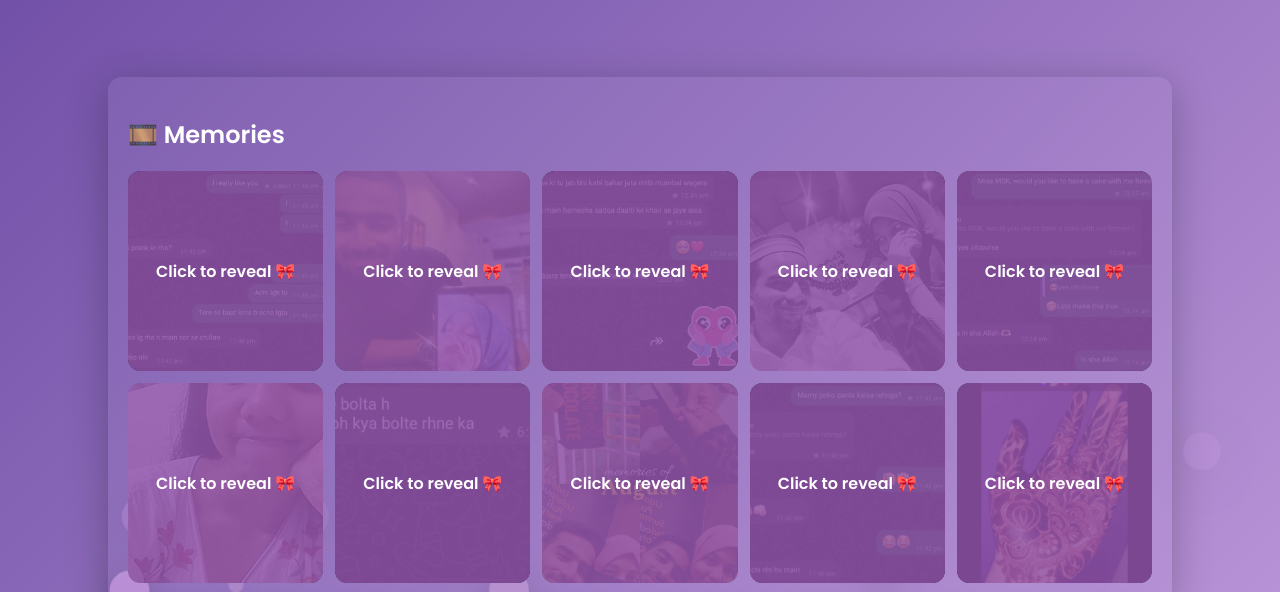
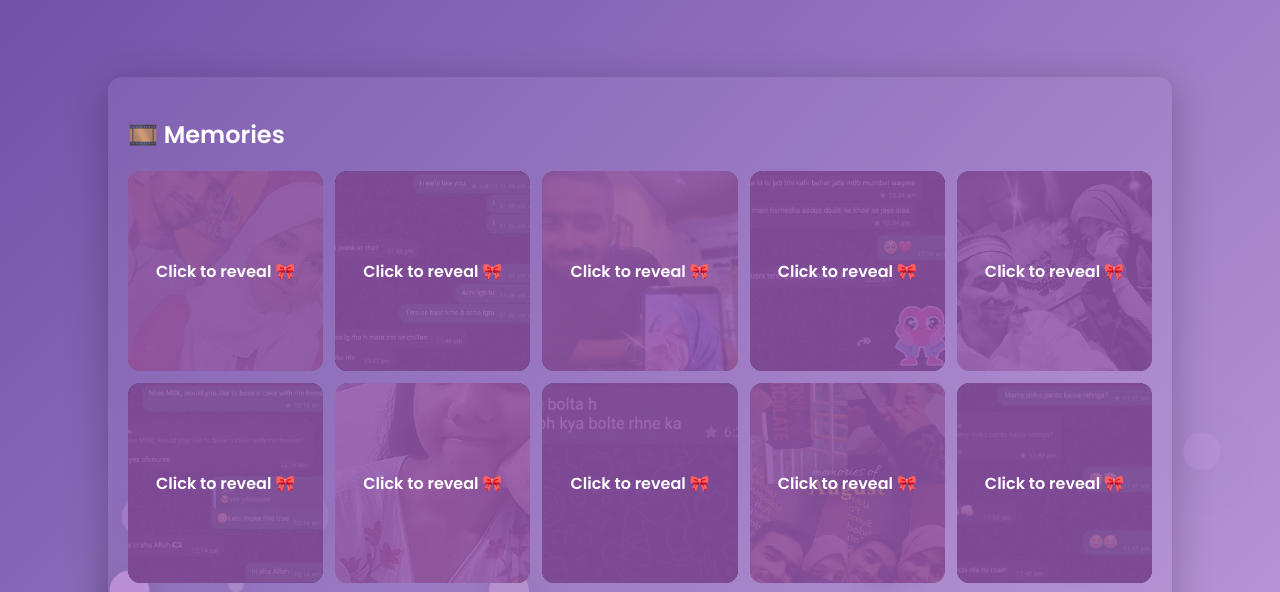
Before and after one commit to ayanasif18/birthday-website, a plain HTML site: page index.html in a window 1280 px wide. Shown: the part 202-794 px from the top of the page. Drawn offline with Linux system fonts and the light colour scheme.

Commit message:
inserted one more image

```diff
--- a/index.html
+++ b/index.html
@@ -36,6 +36,10 @@
         <img src="assets\m1.jpg" alt="Memory 1" data-index="0"> -->
 
         <div class="gallery-grid" id="galleryGrid">
+  <div class="image-wrapper">
+    <img src="assets\m11.jpg" alt="Memory 11" data-index="0">
+    <div class="ribbon">Click to reveal 🎀</div>
+  </div>
   <div class="image-wrapper">
     <img src="assets\m1.jpg" alt="Memory 1" data-index="0">
     <div class="ribbon">Click to reveal 🎀</div>
```
Also changed, not shown: assets/m11.jpg (added).
